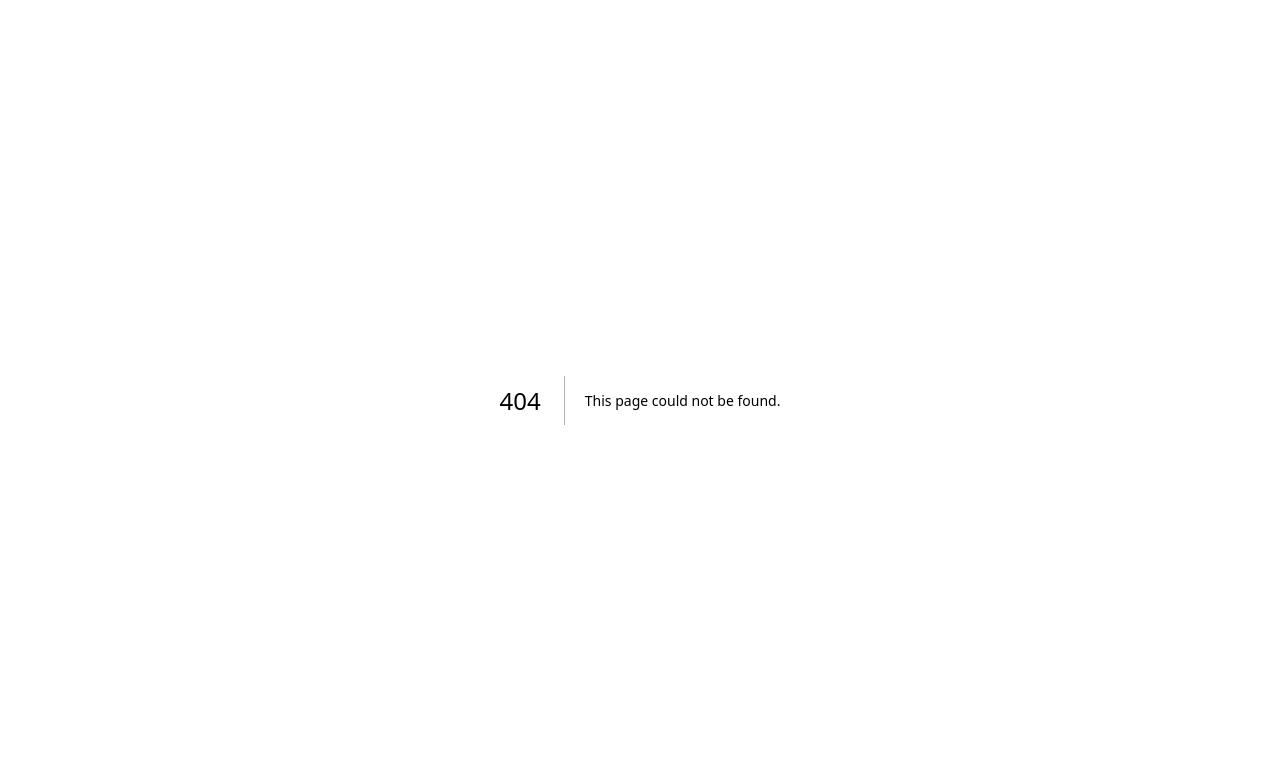
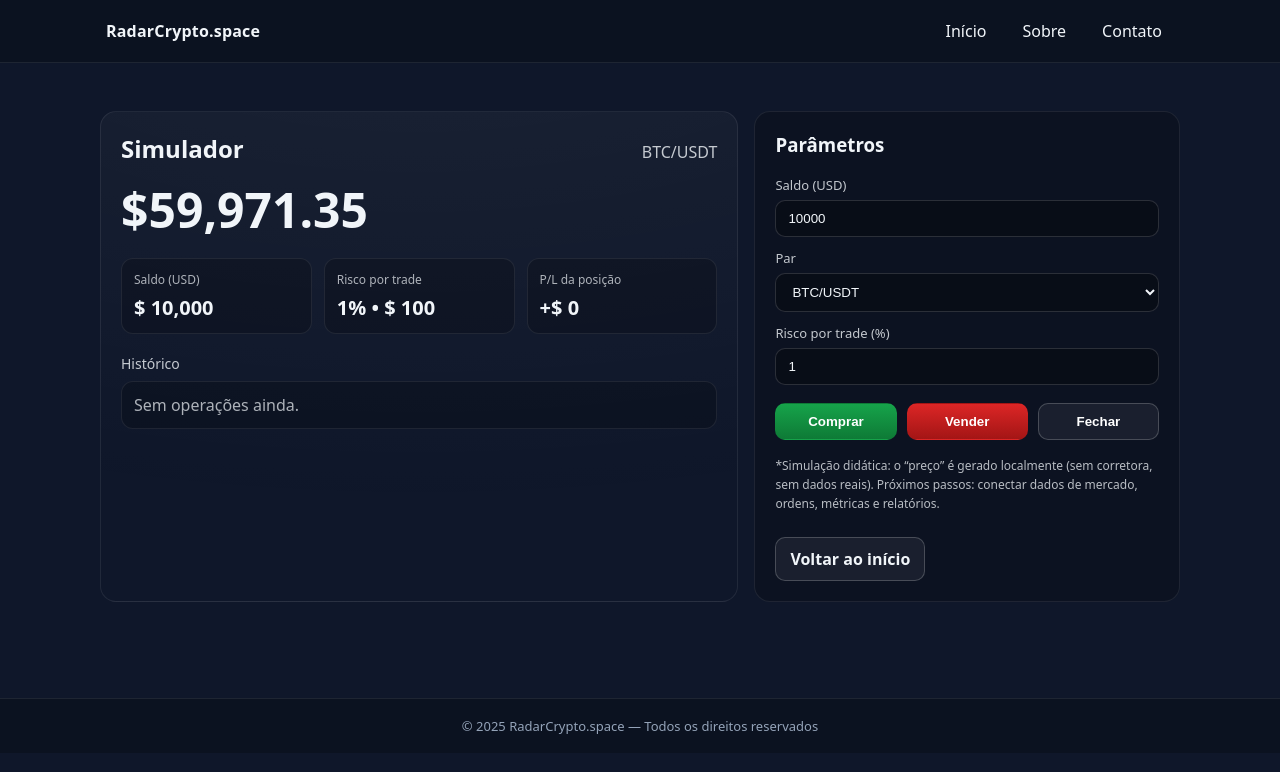
Before and after one commit to Ivanmonteiro-create/radarcripto.space, a Next.js app: page /simulador in a window 1280 px wide. Before the commit this address had no page. Shown: the top 772 px of the page. Built offline with nearby package versions, Linux system fonts and the light colour scheme.

Commit message:
Create simulador.js

```diff
--- /dev/null
+++ b/pages/simulador.js
@@ -0,0 +1,260 @@
+// pages/simulador.js
+import Header from '../components/Header';
+import Footer from '../components/Footer';
+import { useEffect, useMemo, useRef, useState } from 'react';
+
+function Stat({ label, value }) {
+  return (
+    <div style={{
+      flex: 1,
+      minWidth: 140,
+      padding: 12,
+      borderRadius: 12,
+      border: '1px solid rgba(255,255,255,.08)',
+      background: 'rgba(0,0,0,.2)',
+    }}>
+      <div style={{ opacity: .7, fontSize: 12 }}>{label}</div>
+      <div style={{ fontSize: 20, fontWeight: 700, marginTop: 6 }}>{value}</div>
+    </div>
+  );
+}
+
+export default function Simulador() {
+  // estado “financeiro” básico
+  const [saldo, setSaldo] = useState(10000);           // USD
+  const [par, setPar] = useState('BTC/USDT');
+  const [risco, setRisco] = useState(1);               // %
+  const [preco, setPreco] = useState(60000);           // preço simulado
+  const [historico, setHistorico] = useState([]);      // trades simulados
+  const baseRef = useRef(preco);
+
+  // “feed” de preço aleatório para visual
+  useEffect(() => {
+    const id = setInterval(() => {
+      setPreco(p =>
+        Math.max(10,
+          Number((p * (1 + (Math.random() - .5) * 0.002)).toFixed(2))
+        )
+      );
+    }, 900);
+    return () => clearInterval(id);
+  }, []);
+
+  const pnl = useMemo(() => {
+    // PnL simples: diferença desde que entrou (se a última operação está aberta)
+    const last = historico[historico.length - 1];
+    if (!last || last.status !== 'ABERTA') return 0;
+    const dir = last.tipo === 'COMPRA' ? 1 : -1;
+    return Number(((preco - last.preco) * dir * last.qtd).toFixed(2));
+  }, [historico, preco]);
+
+  const riscoValor = useMemo(() => Number(((saldo * risco) / 100).toFixed(2)), [saldo, risco]);
+
+  function abrirOperacao(tipo) {
+    // tamanho de posição “didático”: arrisca 'riscoValor' para oscilar ~1% (caricatura)
+    const precoEntrada = preco;
+    const qtd = Number(((riscoValor) / (precoEntrada * 0.01)).toFixed(6));
+    setHistorico(h => [
+      ...h,
+      {
+        id: Date.now(),
+        tipo,            // COMPRA | VENDA
+        preco: precoEntrada,
+        qtd,
+        status: 'ABERTA',
+        par,
+        riscoPercent: risco,
+      },
+    ]);
+  }
+
+  function fecharOperacao() {
+    setHistorico(h => {
+      if (!h.length) return h;
+      const last = h[h.length - 1];
+      if (last.status !== 'ABERTA') return h;
+      const dir = last.tipo === 'COMPRA' ? 1 : -1;
+      const lucro = Number(((preco - last.preco) * dir * last.qtd).toFixed(2));
+      const novoSaldo = Number((saldo + lucro).toFixed(2));
+      setSaldo(novoSaldo);
+      return [
+        ...h.slice(0, -1),
+        { ...last, status: 'FECHADA', precoSaida: preco, lucro },
+      ];
+    });
+  }
+
+  return (
+    <>
+      <Header />
+      <main style={{ padding: '32px 16px' }}>
+        <section
+          style={{
+            maxWidth: 1080,
+            margin: '16px auto 64px',
+            display: 'grid',
+            gap: 16,
+            gridTemplateColumns: '1.2fr .8fr',
+          }}
+        >
+          {/* PAINEL ESQ — “gráfico”/preço e métricas */}
+          <div
+            style={{
+              padding: 20,
+              borderRadius: 16,
+              border: '1px solid rgba(255,255,255,.08)',
+              background:
+                'radial-gradient(1200px 600px at 50% -200px, rgba(255,255,255,.06), rgba(0,0,0,0))',
+              minHeight: 360,
+            }}
+          >
+            <div style={{ display: 'flex', justifyContent: 'space-between', alignItems: 'baseline' }}>
+              <h2 style={{ margin: 0 }}>Simulador</h2>
+              <div style={{ opacity: .8 }}>{par}</div>
+            </div>
+
+            {/* “ticker” grande */}
+            <div style={{ marginTop: 12, fontSize: 48, fontWeight: 800 }}>
+              ${preco.toLocaleString('en-US')}
+            </div>
+
+            <div style={{ display: 'flex', gap: 12, marginTop: 16 }}>
+              <Stat label="Saldo (USD)" value={`$ ${saldo.toLocaleString('en-US')}`} />
+              <Stat label="Risco por trade" value={`${risco}%  •  $ ${riscoValor.toLocaleString('en-US')}`} />
+              <Stat
+                label="P/L da posição"
+                value={`${pnl >= 0 ? '+' : '−'}$ ${Math.abs(pnl).toLocaleString('en-US')}`}
+              />
+            </div>
+
+            {/* histórico simples */}
+            <div style={{ marginTop: 20 }}>
+              <div style={{ opacity: .8, fontSize: 14, marginBottom: 8 }}>Histórico</div>
+              <div style={{
+                border: '1px solid rgba(255,255,255,.08)',
+                borderRadius: 12,
+                padding: 12,
+                maxHeight: 160,
+                overflow: 'auto',
+                background: 'rgba(0,0,0,.2)',
+              }}>
+                {historico.length === 0 ? (
+                  <div style={{ opacity: .7 }}>Sem operações ainda.</div>
+                ) : (
+                  historico.slice().reverse().map(op => (
+                    <div key={op.id} style={{
+                      display: 'grid',
+                      gridTemplateColumns: '100px 100px 1fr 120px',
+                      gap: 8,
+                      padding: '6px 0',
+                      borderBottom: '1px dashed rgba(255,255,255,.06)',
+                    }}>
+                      <div style={{ opacity: .8 }}>{op.tipo}</div>
+                      <div>@ ${op.preco.toLocaleString('en-US')}</div>
+                      <div style={{ opacity: .8 }}>{op.qtd} qtd — {op.par}</div>
+                      <div style={{ textAlign: 'right', opacity: .8 }}>
+                        {op.status === 'ABERTA' ? 'ABERTA' : `Fechada: ${op.lucro >= 0 ? '+' : '−'}$${Math.abs(op.lucro).toLocaleString('en-US')}`}
+                      </div>
+                    </div>
+                  ))
+                )}
+              </div>
+            </div>
+          </div>
+
+          {/* PAINEL DIR — controles */}
+          <div
+            style={{
+              padding: 20,
+              borderRadius: 16,
+              border: '1px solid rgba(255,255,255,.08)',
+              background: 'rgba(0,0,0,.2)',
+              height: '100%',
+            }}
+          >
+            <h3 style={{ marginTop: 0 }}>Parâmetros</h3>
+
+            <label style={{ display: 'block', fontSize: 13, opacity: .8, marginTop: 8 }}>Saldo (USD)</label>
+            <input
+              type="number"
+              value={saldo}
+              onChange={(e) => setSaldo(Number(e.target.value || 0))}
+              style={inputStyle}
+              min={0}
+            />
+
+            <label style={{ display: 'block', fontSize: 13, opacity: .8, marginTop: 12 }}>Par</label>
+            <select value={par} onChange={(e) => setPar(e.target.value)} style={inputStyle}>
+              <option>BTC/USDT</option>
+              <option>ETH/USDT</option>
+              <option>ADA/USDT</option>
+              <option>SOL/USDT</option>
+            </select>
+
+            <label style={{ display: 'block', fontSize: 13, opacity: .8, marginTop: 12 }}>
+              Risco por trade (%)
+            </label>
+            <input
+              type="number"
+              value={risco}
+              onChange={(e) => setRisco(Math.max(0, Number(e.target.value || 0)))}
+              style={inputStyle}
+              min={0}
+              max={100}
+            />
+
+            <div style={{ display: 'flex', gap: 10, marginTop: 18 }}>
+              <button onClick={() => abrirOperacao('COMPRA')} style={buyBtn}>Comprar</button>
+              <button onClick={() => abrirOperacao('VENDA')} style={sellBtn}>Vender</button>
+              <button onClick={fecharOperacao} style={closeBtn}>Fechar</button>
+            </div>
+
+            <div style={{ opacity: .75, fontSize: 12, marginTop: 16, lineHeight: 1.6 }}>
+              *Simulação didática: o “preço” é gerado localmente (sem corretora, sem dados reais).
+              Próximos passos: conectar dados de mercado, ordens, métricas e relatórios.
+            </div>
+
+            <div style={{ marginTop: 24 }}>
+              <a href="/" style={linkBtn}>Voltar ao início</a>
+            </div>
+          </div>
+        </section>
+      </main>
+      <Footer />
+    </>
+  );
+}
+
+const inputStyle = {
+  width: '100%',
+  marginTop: 6,
+  padding: '10px 12px',
+  borderRadius: 10,
+  border: '1px solid rgba(255,255,255,.14)',
+  background: 'rgba(0,0,0,.28)',
+  color: 'inherit',
+  outline: 'none',
+};
+
+const buyBtn = {
+  flex: 1, padding: '10px 12px', borderRadius: 10, border: '1px solid rgba(0,0,0,0)',
+  background: 'linear-gradient(180deg,#16a34a,#0e7a36)', color: '#fff', fontWeight: 700, cursor: 'pointer'
+};
+const sellBtn = {
+  flex: 1, padding: '10px 12px', borderRadius: 10, border: '1px solid rgba(0,0,0,0)',
+  background: 'linear-gradient(180deg,#dc2626,#a31515)', color: '#fff', fontWeight: 700, cursor: 'pointer'
+};
+const closeBtn = {
+  flex: 1, padding: '10px 12px', borderRadius: 10, border: '1px solid rgba(255,255,255,.2)',
+  background: 'rgba(255,255,255,.06)', color: '#fff', fontWeight: 700, cursor: 'pointer'
+};
+const linkBtn = {
+  display: 'inline-block',
+  textDecoration: 'none',
+  padding: '10px 14px',
+  borderRadius: 10,
+  border: '1px solid rgba(255,255,255,.2)',
+  background: 'rgba(255,255,255,.06)',
+  color: 'inherit',
+  fontWeight: 600,
+};
```
